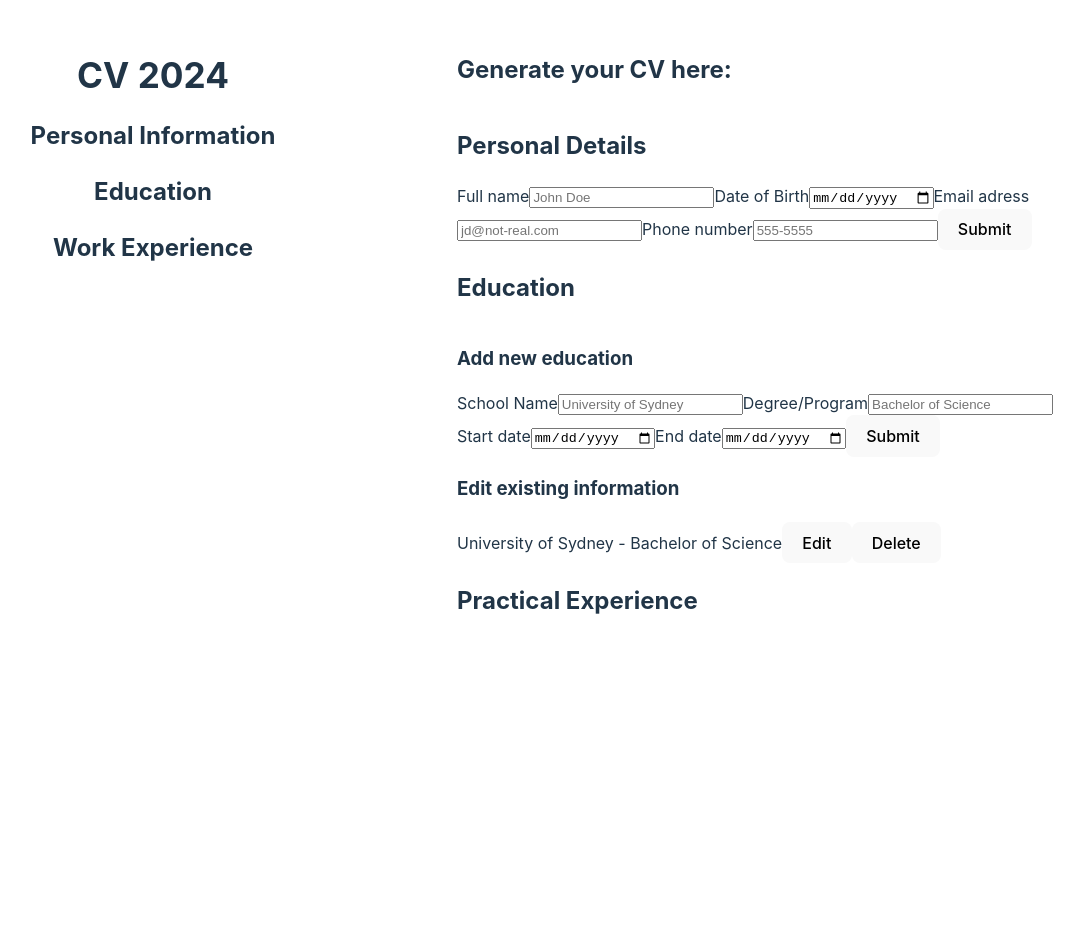
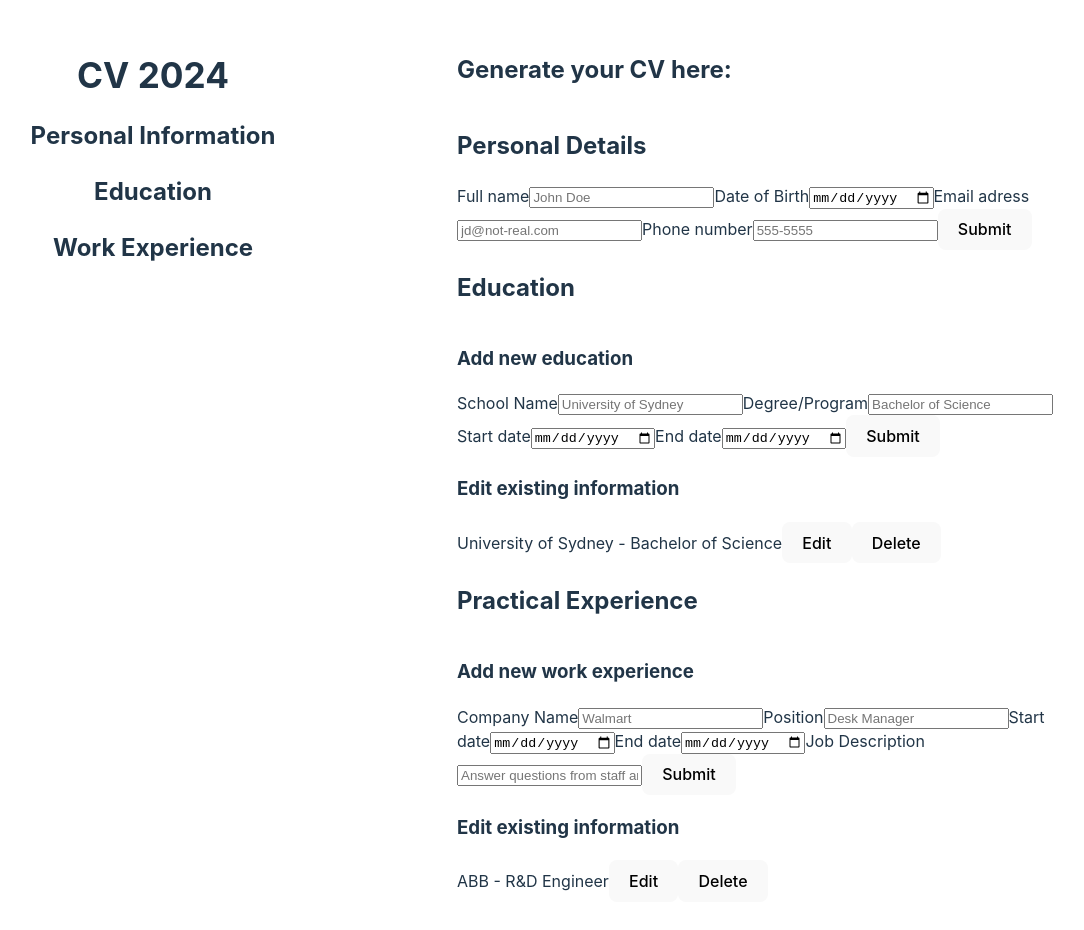
Before and after one commit to anjahrot/CVApplication, a React (Vite) app: page / in a window 1280 px wide. Shown: the top 930 px of the page, without its empty margins (183-1267 px from the left). Before the commit the page ends 800 px from the top, so only its background shows below. Built offline with nearby package versions, Linux system fonts and the light colour scheme.

Commit message:
<feat>Added same kind of components as for education, to add several work places to CV.

```diff
--- a/src/App.jsx
+++ b/src/App.jsx
@@ -5,6 +5,8 @@ import InputSection from './components/inputSection.jsx'
 import PersonalForm from './components/personalForm.jsx'
 import EducationSection from './components/educationSection.jsx'
 import AddEducation from './components/addEducation.jsx'
+import AddWork from './components/addWork.jsx'
+import WorkSection from './components/workSection.jsx'
 
 function App() {
   const [showResume, setShowResume] = useState(
@@ -44,7 +46,20 @@ function App() {
     ]
   );
 
- function handleChange(education){
+  const [workInfo, setWorkInfo] = useState(
+    [
+      {
+        id: crypto.randomUUID(),
+        company: 'ABB',
+        position: 'R&D Engineer',
+        startDate: '2016-01-29',
+        endDate: '2019-03-20',
+        description: 'Testing, labwork, reporting'
+      }
+    ]
+  )
+
+ function handleChange (education) {
   setEducationInfo(
     educationInfo.map((ed) => {
       if (ed.id === education.id){
@@ -56,6 +71,18 @@ function App() {
   );
 }
 
+  function handleChangeWork (work) {
+    setWorkInfo(
+      workInfo.map((w) => {
+        if(w.id === work.id) {
+          return work;
+        } else {
+          return w;
+        }
+      })
+    );
+  }
+
   function handleAddEducation (education) {
     setEducationInfo([
       ...educationInfo,
@@ -66,12 +93,30 @@ function App() {
       startDate: education.startDate,
       endDate: education.endDate
     },
-  ]);
+    ]);
+  }
+
+  function handleAddWork (work) {
+    setWorkInfo([
+      ...workInfo,
+    {
+      id: crypto.randomUUID(),
+      company: work.company,
+      position: work.position,
+      startDate: work.startDate,
+      endDate: work.endDate,
+      description: work.description
+    }
+    ])
+  }
+
+  function handleDeleteEducation (educationId) {
+      setEducationInfo(educationInfo.filter((ed) => ed.id !== educationId));
+  }
+
+  function handleDeleteWork (workId) {
+    setWorkInfo(workInfo.filter((w) => w.id !== workId));
 }
-
- function handleDeleteEducation (educationId) {
-  setEducationInfo(educationInfo.filter((ed) => ed.id !== educationId));
- }
 
 
   return (
@@ -106,7 +151,16 @@ function App() {
           </InputSection>
 
           <InputSection title='Practical Experience'>
-
+            <AddWork
+                onAddWork={handleAddWork}
+                />
+            <WorkSection
+              data = {[...workInfo]}
+              onChange = {handleChangeWork}
+              onSubmit = {(e) => {
+                handleSubmit(e, 'work')}}
+              onDelete = {handleDeleteWork}
+            />
           </InputSection>
 
         </div>
--- /dev/null
+++ b/src/components/addWork.jsx
@@ -0,0 +1,29 @@
+import {useState} from 'react';
+import WorkForm from './workForm';
+
+const initialState = {
+    id: crypto.randomUUID(),
+    company: '',
+    position: '',
+    startDate: '',
+    endDate: '',
+    description: ''
+   };
+
+
+export default function AddWork({onAddWork}) {
+    const [workPlace, setWorkPlace] = useState(initialState)
+
+    return (
+        <>
+         <h3>Add new work experience</h3>
+         <WorkForm
+            data = {{...workPlace}}
+            onChange = {(e) => setWorkPlace((prevData) => ({...prevData, [e.target.name]: e.target.value}))}
+            onSubmit={() => {
+                setWorkPlace(initialState);
+                onAddWork(workPlace);
+            }} />
+        </>
+    );
+}
--- /dev/null
+++ b/src/components/workForm.jsx
@@ -0,0 +1,64 @@
+export default function WorkForm ({data, onChange, onSubmit}) {
+
+    return (
+        <>
+          <form onSubmit={(e) => {
+            e.preventDefault();
+            onSubmit();
+            }
+          }>
+            <label>
+              Company Name
+              <input
+                name = "company"
+                value = {data.company}
+                type = "text"
+                placeholder='Walmart'
+                onChange = {onChange}
+              />
+            </label>
+            <label>
+              Position
+              <input
+                name="position"
+                value = {data.position}
+                type='text'
+                placeholder='Desk Manager'
+                onChange={onChange}
+              />
+            </label>
+            <label>
+              Start date
+              <input
+                name="startDate"
+                value = {data.startDate}
+                type='date'
+                placeholder='2012-12-21'
+                onChange={onChange}
+              />
+            </label>
+            <label>
+              End date
+              <input
+                name="endDate"
+                value={data.endDate}
+                type='date'
+                placeholder='2014-12-22'
+                onChange={onChange}
+              />
+            </label>
+            <label>
+              Job Description
+              <input
+                name="description"
+                value={data.description}
+                type='text'
+                placeholder='Answer questions from staff and customers'
+                onChange={onChange}
+              />
+            </label>
+            <button>Submit</button>
+          </form>
+        </>
+    )
+}
--- /dev/null
+++ b/src/components/workSection.jsx
@@ -0,0 +1,53 @@
+import {useState} from 'react';
+import WorkForm from './workForm';
+
+export default function WorkSection ({data, onChange, onSubmit, onDelete}) {
+
+  return (
+    <>
+    <h3>Edit existing information</h3>
+      <ul style={{listStyle: 'none', margin: 0, padding: 0}}>
+        {data.map((workPlace) => (
+          <li key={workPlace.id}>
+            <Work workPlace={workPlace} onChange={onChange} onSubmit={onSubmit} onDelete={onDelete} />
+          </li>
+        ))}
+      </ul>
+    </>
+  )
+}
+
+function Work({workPlace, onChange, onSubmit, onDelete}){
+  const [isEditing, setIsEditing] = useState(false);
+
+  let workContent;
+  if(isEditing) {
+    workContent = (
+      <>
+        <WorkForm
+            data = {workPlace}
+            onChange = {(e) => {
+              onChange({...workPlace, [e.target.name]:e.target.value})}}
+            onSubmit= {() => {
+              setIsEditing(false);
+              onSubmit();
+            }
+          }
+        />
+      </>
+    );
+  } else {
+    workContent = (
+      <>
+        {workPlace.company} - {workPlace.position}
+        <button onClick={() => setIsEditing(true)}>Edit</button>
+      </>
+    );
+  }
+  return (
+    <>
+      {workContent}
+      <button onClick={()=>onDelete(workPlace.id)}>Delete</button>
+    </>
+  );
+}
```
